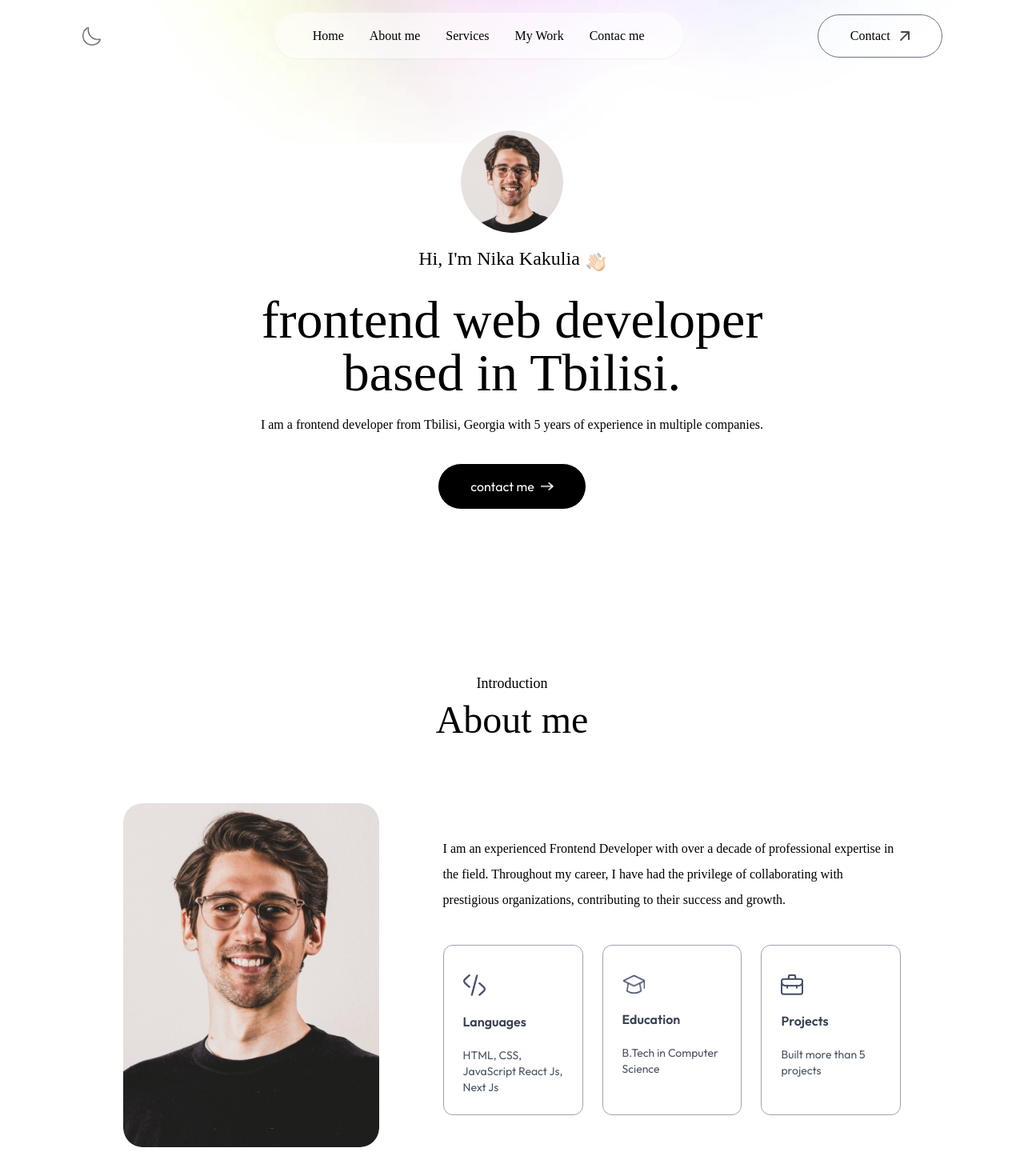
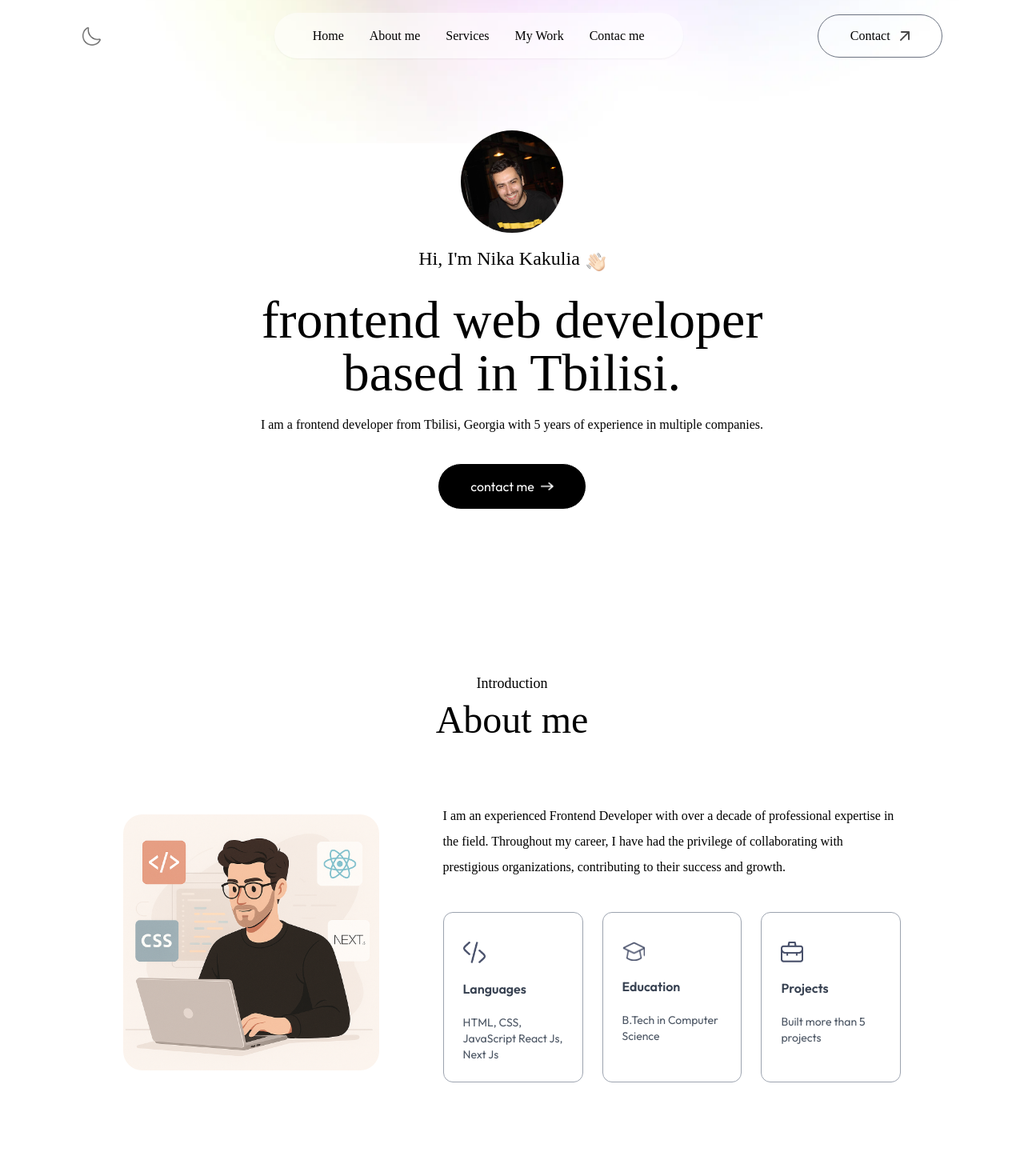
Before and after one commit to Nikathedoodler/portfolio, a Next.js app: page / in a window 1280 px wide. Shown: the top 1470 px of the page at 80% size. Built offline with nearby package versions, Linux system fonts and the light colour scheme; a web font is replaced by a local one.

Commit message:
minor changes

```diff
--- a/app/components/About.jsx
+++ b/app/components/About.jsx
@@ -42,7 +42,7 @@ const About = ({ isDarkMode }) => {
                     transition={{ duration: 0.6 }}
                 >
                     <Image
-                        src={assets.user_image}
+                        src={assets.UserImage2}
                         alt="user"
                         className="w-full rounded-3xl"
                     />
--- a/app/components/Header.jsx
+++ b/app/components/Header.jsx
@@ -12,7 +12,7 @@ const Header = () => {
                 transition={{ duration: 0.8, type: 'string', stiffness: 100 }}
             >
                 <Image
-                    src={assets.profile_img}
+                    src={assets.Profile}
                     alt=""
                     className="rounded-full w-32"
                 />
--- a/assets/assets.js
+++ b/assets/assets.js
@@ -35,6 +35,8 @@ import right_arrow from './right-arrow.png';
 import send_icon from './send-icon.png';
 import right_arrow_bold from './right-arrow-bold.png';
 import right_arrow_bold_dark from './right-arrow-bold-dark.png';
+import Profile from './Profile.jpg';
+import UserImage2 from './user-image-2.png';
 
 export const assets = {
     user_image,
@@ -74,6 +76,8 @@ export const assets = {
     send_icon,
     right_arrow_bold,
     right_arrow_bold_dark,
+    Profile,
+    UserImage2,
 };
 
 export const workData = [
```
Also changed, not shown: assets/Profile.jpg (added), assets/user-image-2.png (added).
